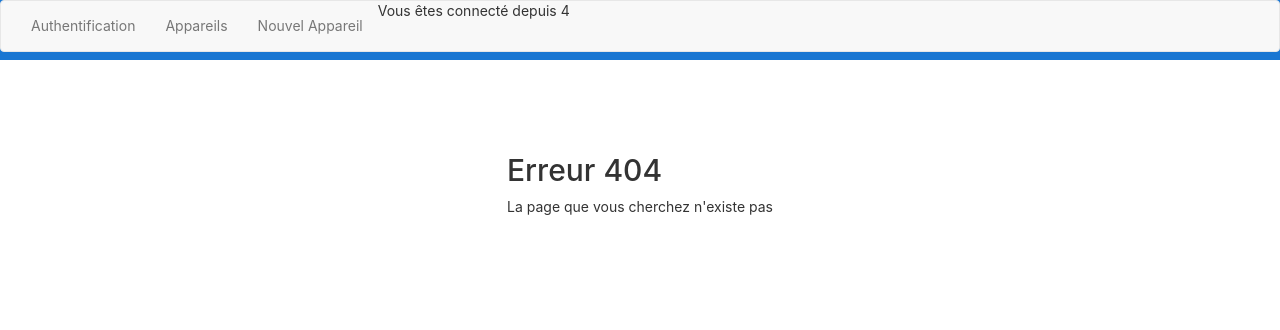
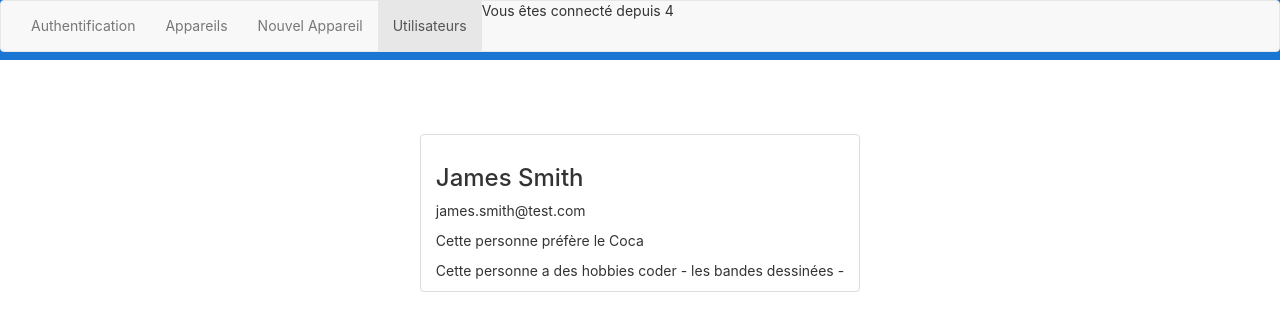
Before and after one commit to briensbe/angular1, an Angular app: page /users in a window 1280 px wide. Before the commit this address led to /not-found. Shown: the top 330 px of the page. Built offline with nearby package versions, Linux system fonts and the light colour scheme.

Commit message:
2h33 - ajout de /users et préparation pour le ReactiveFormsModule

```diff
--- a/src/app/app.component.html
+++ b/src/app/app.component.html
@@ -326,6 +326,7 @@
       <li routerLinkActive="active"><a routerLink="auth">Authentification</a></li>
       <li routerLinkActive="active" ><a routerLink="appareils">Appareils</a></li>
       <li routerLinkActive="active" ><a routerLink="edit">Nouvel Appareil</a></li>
+      <li routerLinkActive="active" ><a routerLink="users">Utilisateurs</a></li>
     </ul>
     <div class="navbar-left">
       <p>Vous êtes connecté depuis {{ secondes }}</p>
--- /dev/null
+++ b/src/app/services/user.service.ts
@@ -0,0 +1,29 @@
+import { Subject } from "rxjs";
+import { User } from "../models/user.model";
+
+export class UserService {
+    private users: User[] = [
+        {
+            firstName: 'James',
+            lastName: 'Smith',
+            email: 'james.smith@test.com',
+            drinkPreference: 'Coca',
+            hobbies: [
+                'coder',
+                ' les bandes dessinées'
+            ]
+
+        }
+    ];
+    userSubject = new Subject<User[]>();
+
+    emitUsers() {
+        this.userSubject.next(this.users.slice());
+    }
+
+    addUser(user: User) {
+        this.users.push(user);
+        this.emitUsers();
+    }
+
+}
--- /dev/null
+++ b/src/app/user-list/user-list.component.html
@@ -0,0 +1,11 @@
+<ul class="list-group">
+    <li class="list-group-item" *ngFor="let user of users">
+        <h3>{{ user.firstName}} {{user.lastName}} </h3>
+        <p>{{ user.email}}</p>
+        <p>Cette personne préfère le {{user.drinkPreference}}</p>
+        <p *ngIf="user.hobbies && user.hobbies.length > 0"></p>
+            Cette personne a des hobbies
+            <span *ngFor="let hobby of user.hobbies">{{ hobby }} - </span>
+    </li>
+
+</ul>
--- /dev/null
+++ b/src/app/user-list/user-list.component.ts
@@ -0,0 +1,30 @@
+import { Component, OnDestroy, OnInit } from '@angular/core';
+import { Subscription } from 'rxjs';
+import { User } from '../models/user.model';
+import { UserService } from '../services/user.service';
+
+@Component({
+  selector: 'app-user-list',
+  templateUrl: './user-list.component.html',
+  styleUrls: ['./user-list.component.scss']
+})
+export class UserListComponent implements OnInit, OnDestroy {
+
+  users: User[];
+  userSubscription: Subscription;
+
+  constructor(private userService: UserService) { }
+
+  ngOnInit(): void {
+    this.userSubscription = this.userService.userSubject.subscribe(
+      (users: User[]) => {
+        this.users = users;
+      }
+    )
+    this.userService.emitUsers(); //
+  }
+
+  ngOnDestroy(){
+    this.userSubscription.unsubscribe();
+  }
+}
```
Also changed, not shown: src/app/app.module.ts (+9 -3 lines), src/app/models/user.model.ts (added, +23 -0 lines), src/app/user-list/user-list.component.scss (added).
